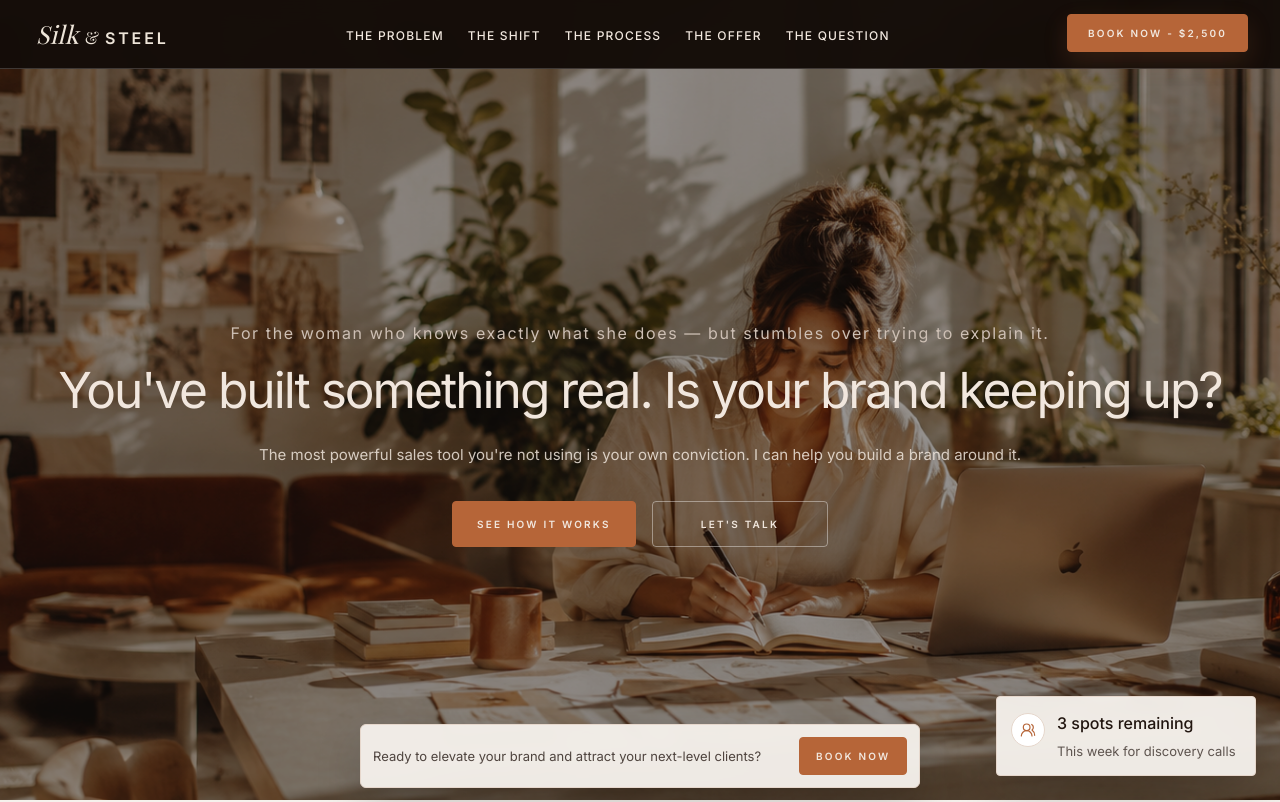
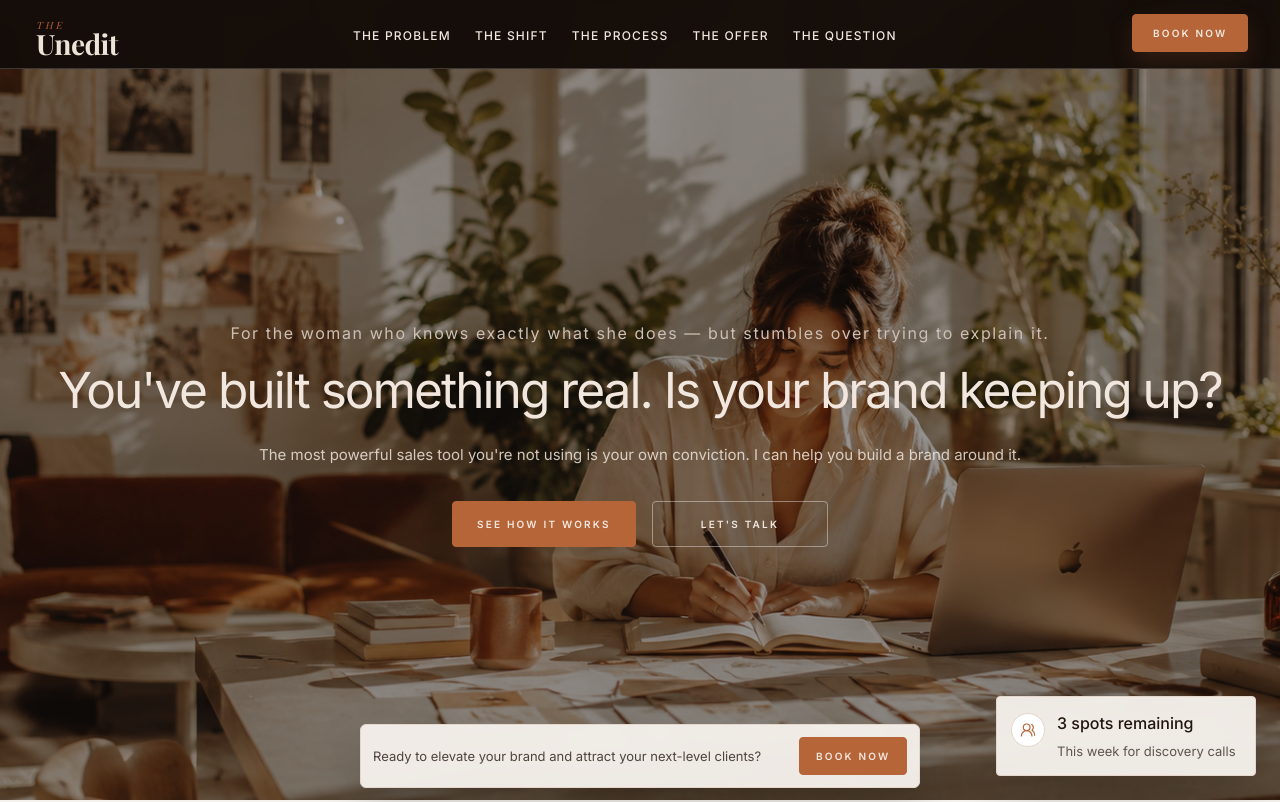
Before and after one commit to iramzaka/silk-steel-site, a Next.js app: page / in a window 1280 px wide. Shown: the top 802 px of the page. Built offline with nearby package versions, Linux system fonts and the light colour scheme.

Commit message:
Update brand logo and content

```diff
--- a/app/layout.tsx
+++ b/app/layout.tsx
@@ -22,9 +22,9 @@ const interBody = Inter({
 });
 
 export const metadata: Metadata = {
-  title: "Silk & Steel | Elevated Branding for Ambitious Women Founders",
+  title: "The Unedit | Elevated Branding for Ambitious Women Founders",
   description:
-    "A premium editorial landing page for Silk & Steel, crafted to position women founders with clarity, elegance, and next-level brand presence.",
+    "A premium editorial landing page for The Unedit, crafted to position women founders with clarity, elegance, and next-level brand presence.",
 };
 
 export default function RootLayout({
--- a/app/page.tsx
+++ b/app/page.tsx
@@ -173,7 +173,7 @@ const faqs = [
   {
     question: "What if I want more comprehensive brand strategy work?",
     answer:
-      "There's a larger engagement available that covers brand substance, messaging framework, and brand voice in full depth. This mini session is the entry point -- and the $2,500 investment applies toward the larger engagement if you decide to continue.",
+      "There's a larger engagement available that covers brand substance, messaging framework, and brand voice in full depth. This mini session is the entry point -- and the investment applies toward the larger engagement if you decide to continue.",
   },
   {
     question: "How quickly can we schedule?",
@@ -336,10 +336,9 @@ function CtaLink({
 function BrandMark() {
   return (
     <a href="/" className="inline-flex items-center">
-      <span className="flex items-baseline gap-1.5 no-underline">
-        <span style={{ fontFamily: "var(--font-cormorant)", fontStyle: "italic", fontWeight: 300, fontSize: 25, color: T.light, letterSpacing: "0.01em" }}>Silk</span>
-        <span style={{ fontFamily: "var(--font-cormorant)", fontWeight: 200, fontSize: 17, color: T.light }}>&amp;</span>
-        <span style={{ fontFamily: "var(--font-cinzel)", fontWeight: 600, fontSize: 16, letterSpacing: "0.18em", color: T.light, textTransform: "uppercase" }}>Steel</span>
+      <span className="flex flex-col leading-none no-underline">
+        <span style={{ fontFamily: "var(--font-cormorant)", fontStyle: "italic", fontWeight: 400, fontSize: 10, color: T.garnet, letterSpacing: "0.28em", textTransform: "uppercase" }}>THE</span>
+        <span style={{ fontFamily: "var(--font-cormorant)", fontWeight: 700, fontSize: 28, color: T.light, letterSpacing: "-0.02em" }}>Unedit</span>
       </span>
     </a>
   );
@@ -371,7 +370,7 @@ function Navbar() {
               href={BOOKING_URL}
               className="-translate-y-[1px] px-4 py-3 font-semibold shadow-[0_10px_24px_rgba(182,101,56,0.18)] hover:scale-105 md:px-5"
             >
-              BOOK NOW - $2,500
+              BOOK NOW
             </CtaLink>
           </div>
           <button
@@ -697,11 +696,8 @@ function Offer() {
         <SectionEyebrow>THE OFFER</SectionEyebrow>
         <div className="flex flex-col gap-2 sm:flex-row sm:flex-wrap sm:items-baseline sm:gap-x-4">
           <h2 className="font-[family:var(--font-cormorant)] text-[2.1rem] font-light leading-[1.04] text-[var(--ss-dark-text)] sm:text-[2.65rem] lg:text-[3.2rem]">
-            Your Brand Clarity Session —
+            Your Brand Clarity Session
           </h2>
-          <span className="font-[family:var(--font-cinzel)] text-[1.75rem] font-semibold leading-none text-[var(--ss-bronze)] sm:text-[2.25rem] lg:text-[3rem]">
-            $2,500
-          </span>
         </div>
         <p className="mt-3 font-[family:var(--font-cinzel)] text-[11px] uppercase leading-5 tracking-[0.1em] text-[var(--ss-dark-text)]/40 sm:text-[12px]">
           Full investment, paid at booking
@@ -743,9 +739,7 @@ function Offer() {
             >
               Book Your Session
             </a>
-            <p style={{ fontSize: 12, color: "rgba(26,23,20,0.4)", lineHeight: 1.5, letterSpacing: "0.02em" }}>
-              Secure Stripe checkout. You&apos;ll receive a scheduling link immediately after payment.
-            </p>
+
             <div
               style={{
                 display: "flex",
@@ -757,9 +751,7 @@ function Offer() {
                 textTransform: "uppercase",
               }}
             >
-              <span style={{ flex: 1, height: 0.5, background: "rgba(61,46,40,0.15)" }} />
-              or
-              <span style={{ flex: 1, height: 0.5, background: "rgba(61,46,40,0.15)" }} />
+
             </div>
             {/* <a
               href={BOOKING_URL}
@@ -870,7 +862,7 @@ function FinalBanner() {
           <CtaLink href="https://buy.stripe.com/00wbJ3ezC2WIg3NezSeUU01"
           target="_blank"
           rel="noopener noreferrer" variant="ghost" className="mt-7 px-7 py-4">
-            PAY &amp; BOOK - $2,500
+            PAY &amp; BOOK
           </CtaLink>
           <p className="mt-5 text-[14px] leading-6 text-[var(--ss-light)]/76">
             Book your 20-minute discovery call today.
@@ -918,16 +910,16 @@ function Footer() {
             Have questions or ready to elevate your brand? We’d love to hear from you.
           </p>
           <a
-            href="mailto:hello@silkandsteel.com"
+            href="mailto:hello@theunedit.com"
             className="mt-5 inline-flex items-center gap-2 text-[15px] text-[var(--ss-light)] hover:text-[var(--ss-bronze-soft)]"
           >
             <Mail className="size-4" strokeWidth={1.8} />
-            hello@silkandsteel.com
+            hello@theunedit.com
           </a>
         </div>
       </div>
       <div className="mx-auto flex max-w-[1400px] flex-col gap-3 border-t border-white/10 px-4 py-4 text-[11px] text-[var(--ss-light)]/45 sm:px-6 lg:flex-row lg:items-center lg:justify-between lg:px-8">
-        <p>© 2026 Silk & Steel. All rights reserved.</p>
+        <p>© 2026 The Unedit. All rights reserved.</p>
 
       </div>
     </footer>
```
